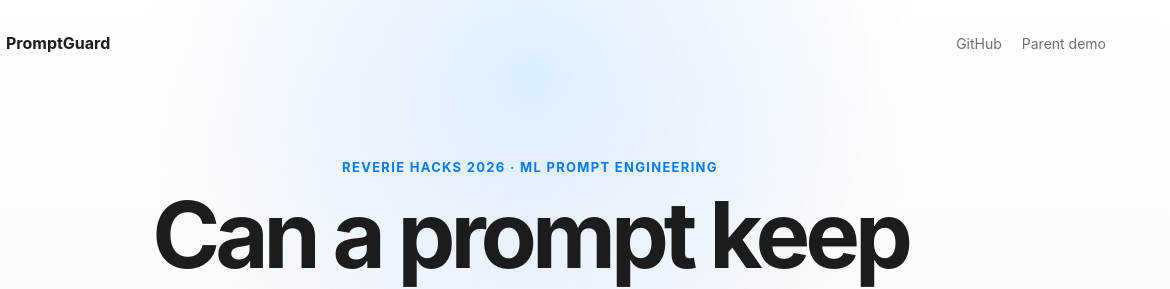
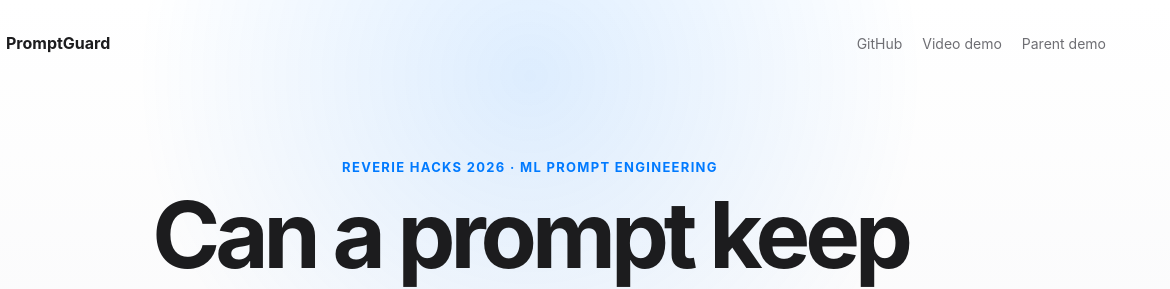
Before and after one commit to dominodu0828/flowpilot-promptguard-evaluation, a plain HTML site: page index.html in a window 1280 px wide. Shown: the top 289 px of the page, 110-1280 px from the left. Drawn offline with Linux system fonts and the light colour scheme.

Commit message:
docs: add published demo video

```diff
--- a/index.html
+++ b/index.html
@@ -16,6 +16,7 @@
         </a>
         <div class="nav-links">
           <a href="https://github.com/dominodu0828/promptguard-evaluation">GitHub</a>
+          <a href="https://youtu.be/sZ6Q2dqo5cg">Video demo</a>
           <a href="https://flowpilot-demo.onrender.com/preview">Parent demo</a>
         </div>
       </nav>
```
Also changed, not shown: 1 other file.
